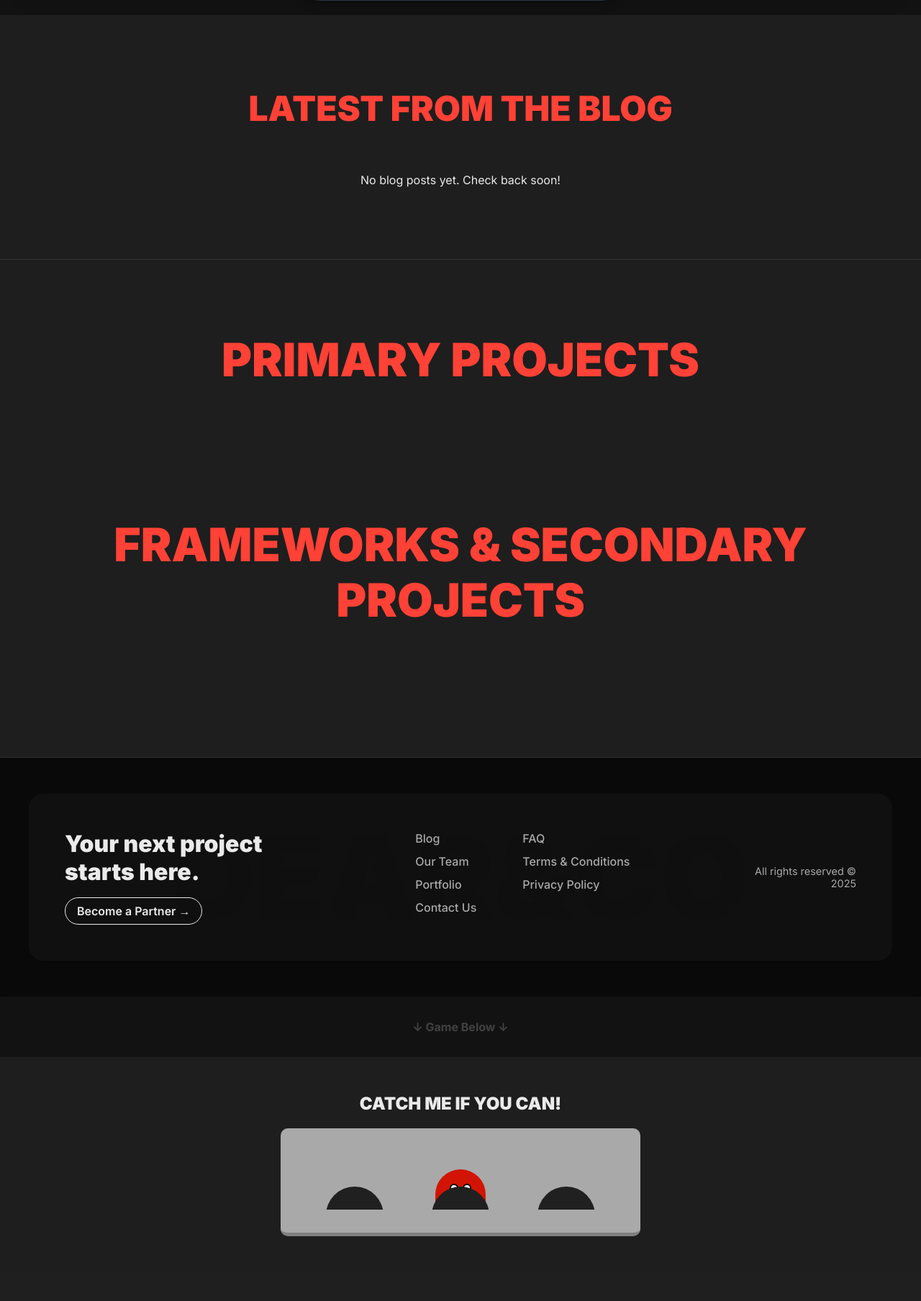
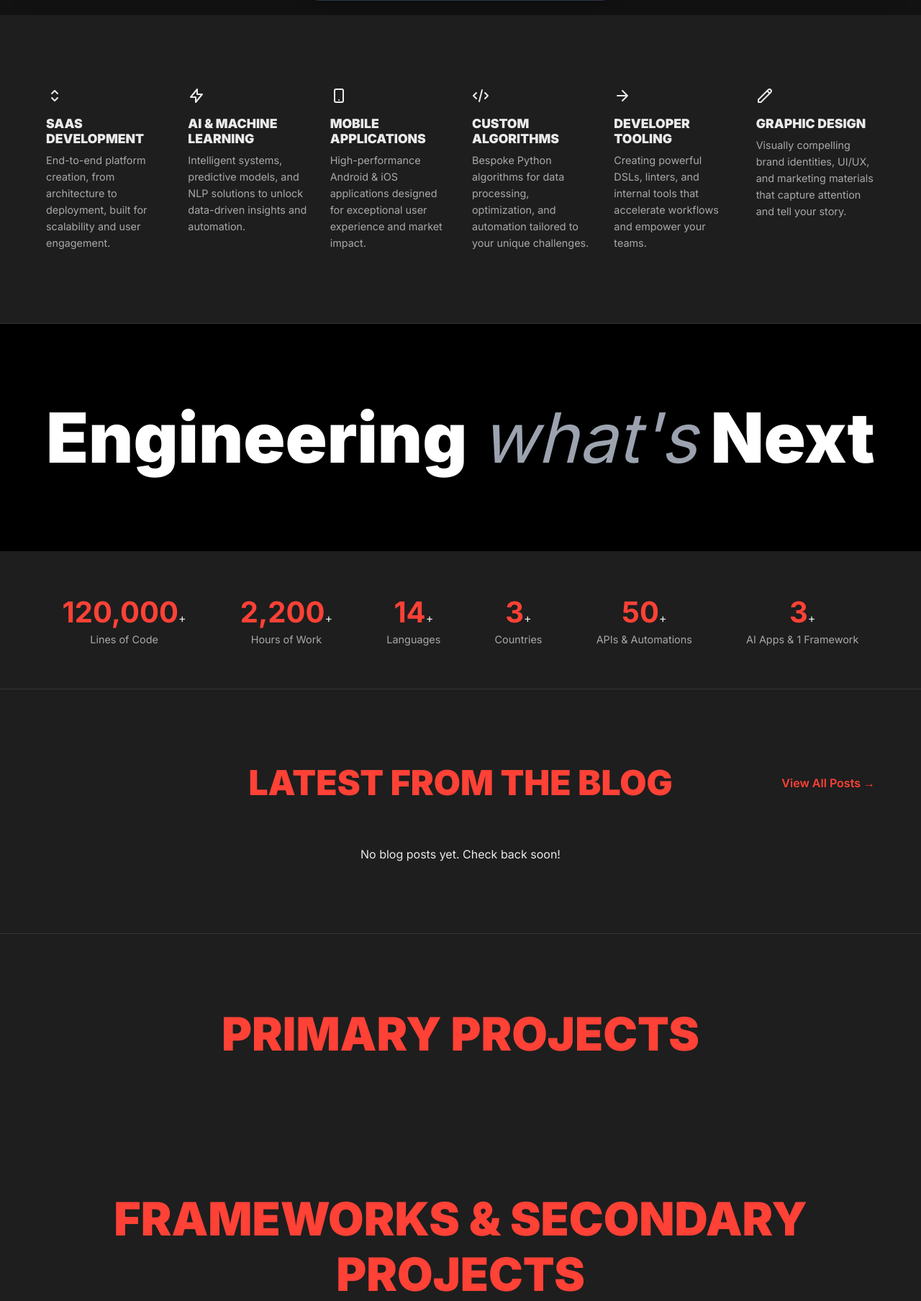
Before and after one commit to kirokir/dearnco-django, a Django app: page / in a window 1280 px wide. Shown: the part 779-2587 px from the top of the page at 72% size. Before the commit the page ends 2497 px from the top, so only its background shows below. Run offline with Django 5.2, Linux system fonts and the light colour scheme; data comes from the database, SQL or seed files in the repository; data that the repository does not hold is empty.

Commit message:
GOLDEN MASTER: Restore all features and fix all outstanding bugs

```diff
--- a/core/templates/base.html
+++ b/core/templates/base.html
@@ -25,6 +25,21 @@
                 <div class="header-logo">Dear&Co</div>
             {% endif %}
         </a>
+        <nav class="header-nav">
+            <a href="{% url 'agency:about' %}">About</a>
+            <a href="{% url 'blog:blog_index' %}">Blog</a>
+            <a href="{% url 'portfolio:portfolio_all' %}">Work</a>
+        </nav>
+        <div class="header-buttons">
+            <a href="tel:{{ site_config.phone_number }}" class="header-btn btn-secondary">Let's talk</a>
+            <a href="{% url 'agency:about' %}#strategy-call" class="header-btn btn-primary">Book Strategy Call</a>
+            <a href="{% url 'agency:join_us' %}" class="header-join-btn">Join Us</a>
+        </div>
+        <button id="hamburger-btn" aria-label="Open Menu">
+            <span></span>
+            <span></span>
+            <span></span>
+        </button>
     </header>
 
     {% if not is_homepage %}
@@ -32,6 +47,12 @@
     {% endif %}
 
     {% block content %}{% endblock %}
+
+    <div id="pwa-install-prompt" class="pwa-prompt">
+        <p>Get the full Dear&Co experience. Add our app to your home screen!</p>
+        <button id="pwa-install-button">Install App</button>
+        <button id="pwa-close-button">&times;</button>
+    </div>
 
     <footer class="main-footer-wrapper" style="{% if site_config.footer_background_image %}background-image: url('{{ site_config.footer_background_image.url }}');{% endif %}">
         <div class="footer-overlay"></div>
@@ -86,27 +107,44 @@
 
     <nav id="bottom-nav">
         <a href="{% url 'core:home' %}" class="bottom-nav-item">
-            <div class="bottom-nav-icon"><!-- Home SVG --></div>
+            <div class="bottom-nav-icon">
+                <svg xmlns="http://www.w3.org/2000/svg" viewBox="0 0 24 24" fill="currentColor"><path d="M11.47 3.84a.75.75 0 011.06 0l8.69 8.69a.75.75 0 101.06-1.06l-8.689-8.69a2.25 2.25 0 00-3.182 0l-8.69 8.69a.75.75 0 001.061 1.06l8.69-8.69z" /><path d="M12 5.432l8.159 8.159c.03.03.06.058.091.086v6.198c0 1.035-.84 1.875-1.875 1.875H15a.75.75 0 01-.75-.75v-4.5a.75.75 0 00-.75-.75h-3a.75.75 0 00-.75.75V21a.75.75 0 01-.75.75H5.625a1.875 1.875 0 01-1.875-1.875v-6.198a2.29 2.29 0 00.091-.086L12 5.43z" /></svg>
+            </div>
             <span class="bottom-nav-text">Home</span>
         </a>
         <a href="{% url 'agency:about' %}" class="bottom-nav-item">
-            <div class="bottom-nav-icon"><!-- About SVG --></div>
+            <div class="bottom-nav-icon">
+                <svg xmlns="http://www.w3.org/2000/svg" viewBox="0 0 24 24" fill="currentColor"><path fill-rule="evenodd" d="M18.685 19.097A9.723 9.723 0 0021.75 12c0-5.385-4.365-9.75-9.75-9.75S2.25 6.615 2.25 12a9.723 9.723 0 003.065 7.097A9.716 9.716 0 0012 21.75a9.716 9.716 0 006.685-2.653zm-12.54-1.285A7.486 7.486 0 0112 15a7.486 7.486 0 015.855 2.812A8.224 8.224 0 0112 20.25a8.224 8.224 0 01-5.855-2.438zM15.75 9a3.75 3.75 0 11-7.5 0 3.75 3.75 0 017.5 0z" /></svg>
+            </div>
             <span class="bottom-nav-text">About</span>
         </a>
         <a href="{% url 'blog:blog_index' %}" class="bottom-nav-item">
-            <div class="bottom-nav-icon"><!-- Blog SVG --></div>
+            <div class="bottom-nav-icon">
+                <svg xmlns="http://www.w3.org/2000/svg" viewBox="0 0 24 24" fill="currentColor"><path fill-rule="evenodd" d="M4.5 2.25a.75.75 0 000 1.5v16.5a.75.75 0 000-1.5V2.25zM18.75 3.75a.75.75 0 00-.75-.75H8.25a.75.75 0 000 1.5h9.75a.75.75 0 00.75-.75zM18.75 7.5a.75.75 0 00-.75-.75H8.25a.75.75 0 000 1.5h9.75a.75.75 0 00.75-.75zM18.75 11.25a.75.75 0 00-.75-.75H8.25a.75.75 0 000 1.5h9.75a.75.75 0 00.75-.75z" clip-rule="evenodd" /></svg>
+            </div>
             <span class="bottom-nav-text">Blog</span>
         </a>
         <a href="{% url 'portfolio:portfolio_all' %}" class="bottom-nav-item">
-             <div class="bottom-nav-icon"><!-- Work SVG --></div>
+             <div class="bottom-nav-icon">
+                <svg xmlns="http://www.w3.org/2000/svg" viewBox="0 0 24 24" fill="currentColor"><path fill-rule="evenodd" d="M2.25 13.5a8.25 8.25 0 018.25-8.25.75.75 0 01.75.75v6.75H18a.75.75 0 01.75.75 8.25 8.25 0 01-16.5 0z" /><path fill-rule="evenodd" d="M12.75 3a.75.75 0 01.75-.75 8.25 8.25 0 018.25 8.25.75.75 0 01-.75.75h-7.5a.75.75 0 01-.75-.75V3z" /></svg>
+            </div>
             <span class="bottom-nav-text">Work</span>
         </a>
         <a href="tel:{{ site_config.phone_number }}" class="bottom-nav-item contact-btn">
-            <div class="bottom-nav-icon"><!-- Let's Talk SVG --></div>
+            <div class="bottom-nav-icon">
+                 <svg xmlns="http://www.w3.org/2000/svg" viewBox="0 0 24 24" fill="currentColor"><path fill-rule="evenodd" d="M1.5 4.5a3 3 0 013-3h1.372c.86 0 1.61.586 1.819 1.42l1.105 4.423a1.875 1.875 0 01-.694 1.955l-1.293.97c-.135.101-.164.298-.088.442A12.75 12.75 0 0012 17.25c.144.076.341.047.442-.088l.97-1.293a1.875 1.875 0 011.955-.694l4.423 1.105c.834.209 1.42.959 1.42 1.82V19.5a3 3 0 01-3 3h-2.25C6.54 22.5 1.5 17.46 1.5 10.5V8.25a3 3 0 013-3H6a.75.75 0 010 1.5H4.5a1.5 1.5 0 00-1.5 1.5v2.25z" /></svg>
+            </div>
             <span class="bottom-nav-text">Let's talk</span>
         </a>
     </nav>
 
+    <script>
+        if ('serviceWorker' in navigator) {
+            window.addEventListener('load', () => {
+                navigator.serviceWorker.register('/sw.js');
+            });
+        }
+    </script>
     <script src="https://cdn.jsdelivr.net/npm/swiper@11/swiper-bundle.min.js"></script>
     <script src="{% static 'js/main.js' %}"></script>
     {% block extra_js %}{% endblock %}
--- a/core/templates/home.html
+++ b/core/templates/home.html
@@ -35,8 +35,36 @@
 </section>
 
 <main class="content-showcase">
+    <section class="services-section-restored">
+        <div class="services-grid-restored">
+            {% for service in services %}
+            <div class="service-card-restored">
+                <div class="service-icon-restored icon-{{ service.icon }}"></div>
+                <h3>{{ service.title }}</h3>
+                <p>{{ service.description }}</p>
+            </div>
+            {% endfor %}
+        </div>
+    </section>
+
+    <section class="engineering-next-section">
+        <h2>Engineering <span class="highlight">what's</span> Next</h2>
+    </section>
+
+    <section class="stats-bar" id="stats-bar">
+        <div class="stat-item"><span class="stat-number" data-target="120000">0</span>+<p class="stat-label">Lines of Code</p></div>
+        <div class="stat-item"><span class="stat-number" data-target="2200">0</span>+<p class="stat-label">Hours of Work</p></div>
+        <div class="stat-item"><span class="stat-number" data-target="14">0</span>+<p class="stat-label">Languages</p></div>
+        <div class="stat-item"><span class="stat-number" data-target="3">0</span>+<p class="stat-label">Countries</p></div>
+        <div class="stat-item"><span class="stat-number" data-target="50">0</span>+<p class="stat-label">APIs & Automations</p></div>
+        <div class="stat-item"><span class="stat-number" data-target="3">0</span>+<p class="stat-label">AI Apps & 1 Framework</p></div>
+    </section>
+
     <section class="services-section" id="blog-preview">
-        <h2 class="section-title" style="font-size: 3rem; margin-bottom: 60px;">Latest from the Blog</h2>
+        <div class="section-header-linkable">
+            <h2 class="section-title" style="font-size: 3rem; margin-bottom: 60px;">Latest from the Blog</h2>
+            <a href="{% url 'blog:blog_index' %}" class="view-all-link">View All Posts →</a>
+        </div>
         <div class="services-grid">
             {% for post in recent_posts %}
             <div class="service-card" style="flex-basis: 22%; text-align: left;">
@@ -54,6 +82,7 @@
     </section>
 
     <div class="projects-section-container" id="projects">
+        <svg id="connector-svg"></svg>
         <section class="projects-section">
             <h2 class="section-title">Primary Projects</h2>
             {% for project in primary_projects %}
--- a/core/views.py
+++ b/core/views.py
@@ -27,6 +27,8 @@ def home_view(request):
         Service(icon='design', title='Graphic Design', description='Visually compelling brand identities, UI/UX, and marketing materials that capture attention and tell your story.')
     ]
 
+    bento_items = BentoGridItem.objects.all()
+
     site_config = SiteConfiguration.load()
     hero_opacity_value = site_config.hero_image_opacity / 100.0 if site_config else 0.2
 
@@ -34,6 +36,7 @@ def home_view(request):
         'primary_projects': primary_projects,
         'secondary_projects': secondary_projects,
         'services': services_data,
+        'bento_items': bento_items,
         'recent_posts': recent_posts,
         'is_homepage': True,
         'hero_opacity': hero_opacity_value,
```
